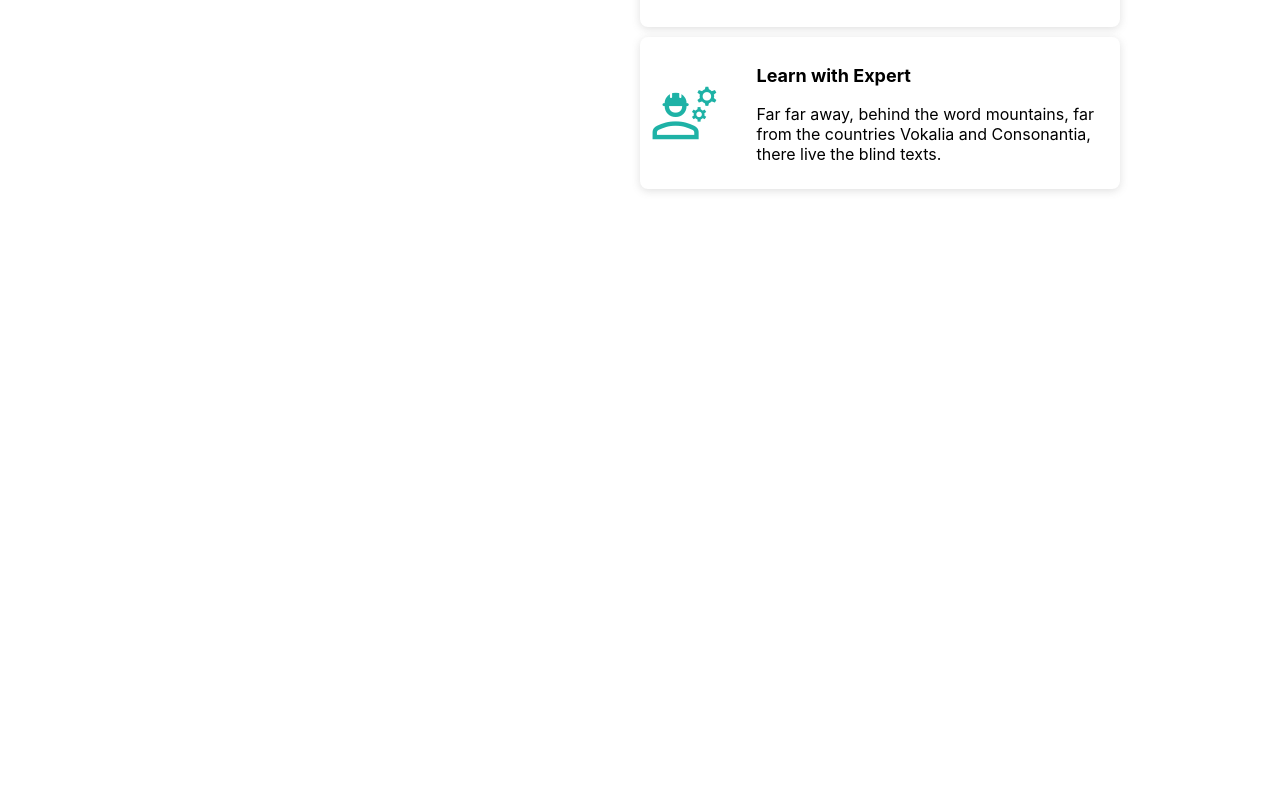
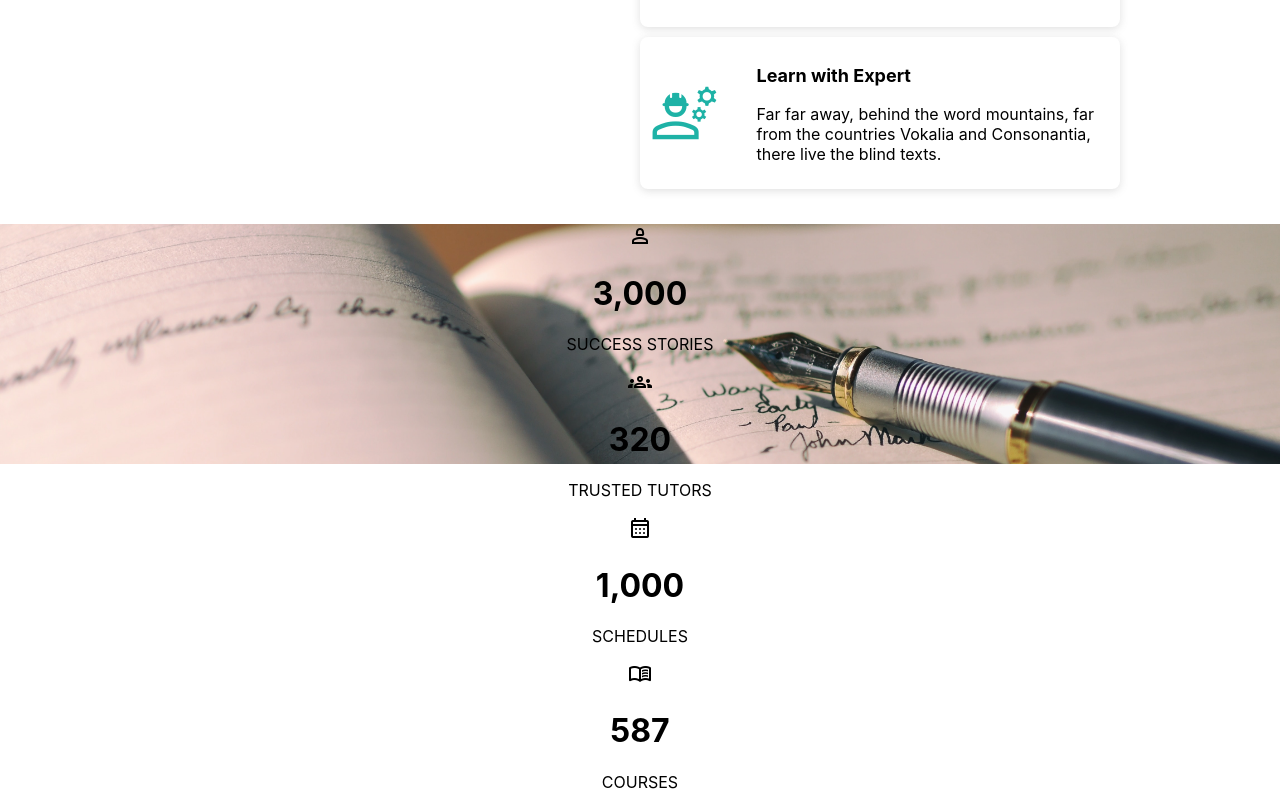
Before and after one commit to imlnr/software-kalaakar-5678, a React (Create React App) app: page / in a window 1280 px wide. Shown: the part 1277-2069 px from the top of the page. Before the commit the page ends 1501 px from the top, so only its background shows below. Built offline with nearby package versions, Linux system fonts and the light colour scheme.

Commit message:
final commit

```diff
--- a/src/pages/Home.jsx
+++ b/src/pages/Home.jsx
@@ -28,13 +28,13 @@ const Home = () => {
         </div>
         <div id='learn-anything'>
             <div className="inner-learn-anything">
-                <img  src="https://xero-staff.com/images/cvs.png" alt="" />
+                <img src="https://xero-staff.com/images/cvs.png" alt="" />
                 <div className='ben-details'>
                     <p>LEARN ANYTHING</p>
                     <h1>Benefits About Online <br /> Learning Expertise</h1>
                     <div className="ben-cards">
                         <div className='ben-card-item'>
-                            <span class="material-symbols-outlined">
+                            <span className="material-symbols-outlined gs">
                                 menu_book
                             </span>
                             <div className='ben-card-text'>
@@ -43,7 +43,7 @@ const Home = () => {
                             </div>
                         </div>
                         <div className='ben-card-item'>
-                            <span class="material-symbols-outlined">
+                            <span className="material-symbols-outlined gs">
                                 card_membership
                             </span>
                             <div className="ben-card-text">
@@ -52,7 +52,7 @@ const Home = () => {
                             </div>
                         </div>
                         <div className='ben-card-item'>
-                            <span class="material-symbols-outlined">
+                            <span className="material-symbols-outlined gs">
                                 engineering
                             </span>
                             <div className="ben-card-text">
@@ -65,9 +65,44 @@ const Home = () => {
             </div>
 
         </div>
-        <div className="counts">
+        <div className="ben-counts">
             <div className='inner-counts'>
-
+                <div className="count-items">
+                    <span className="material-symbols-outlined">
+                        person_2
+                    </span>
+                    <div>
+                        <h1>3,000</h1>
+                        <p>SUCCESS STORIES</p>
+                    </div>
+                </div>
+                <div className="count-items">
+                    <span className="material-symbols-outlined">
+                        groups
+                    </span>
+                    <div>
+                        <h1>320</h1>
+                        <p>TRUSTED TUTORS</p>
+                    </div>
+                </div>
+                <div className="count-items">
+                    <span className="material-symbols-outlined">
+                        calendar_month
+                    </span>
+                    <div>
+                        <h1>1,000</h1>
+                        <p>SCHEDULES</p>
+                    </div>
+                </div>
+                <div className="count-items">
+                    <span className="material-symbols-outlined">
+                        menu_book
+                    </span>
+                    <div>
+                        <h1>587</h1>
+                        <p>COURSES</p>
+                    </div>
+                </div>
             </div>
         </div>
     </div>
--- a/src/pages/css/home.css
+++ b/src/pages/css/home.css
@@ -89,7 +89,7 @@
     color: #1eb2a6;
     transition: color 0.3s ease;
 }
-.ben-card-item:hover .material-symbols-outlined{
+.ben-card-item:hover .gs{
     color: white;
     background-color: #1eb2a6;
 }
@@ -101,3 +101,10 @@
     font-weight: bold;
     font-size: 18px;
 }
+.ben-counts{
+    background-image: url("../../images/bg-counter-write.jpg");
+    width: 100%;
+    height: 240px;
+    background-position: center;
+    background-size: cover;
+}
```
Also changed, not shown: src/images/bg-counter-write.jpg (added).
